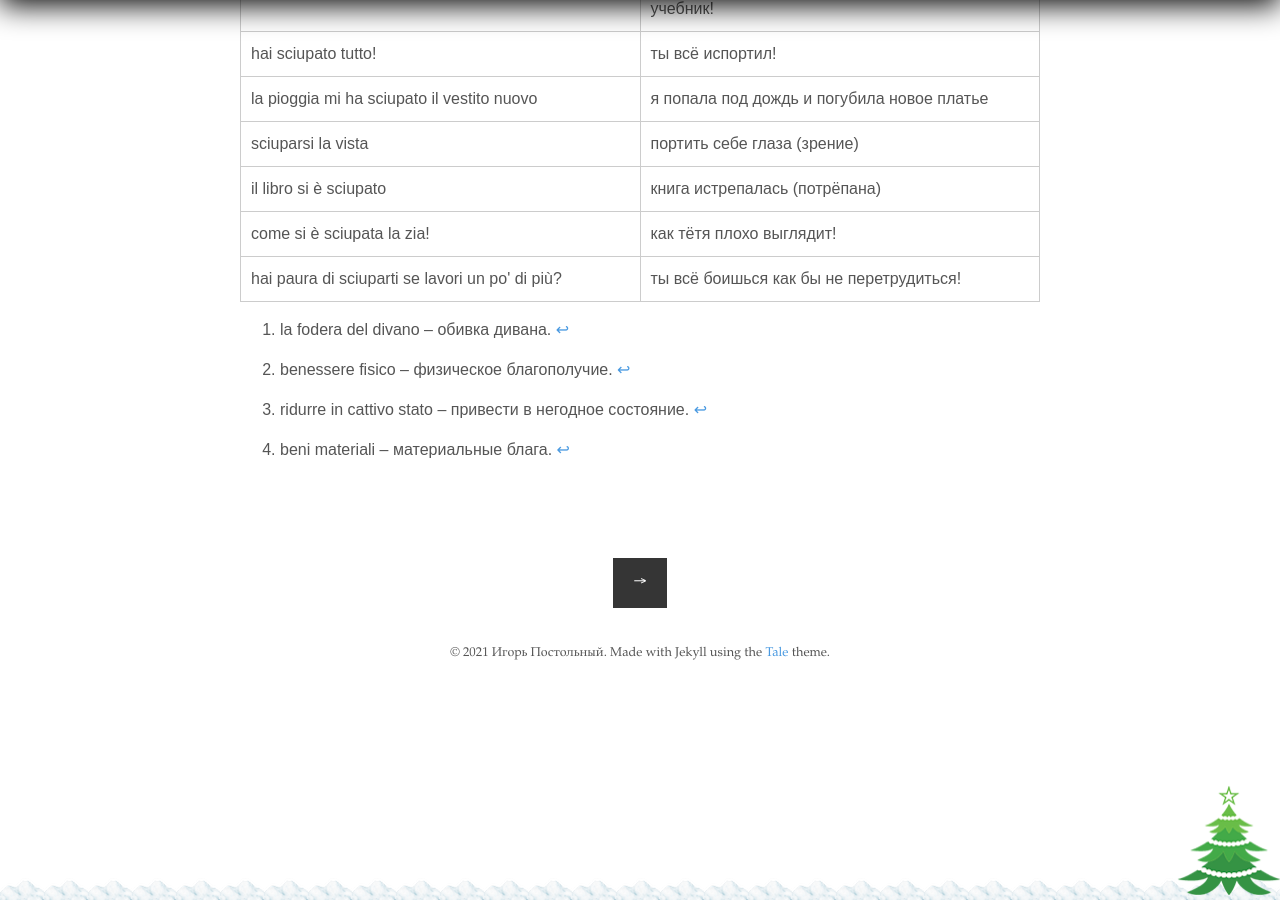
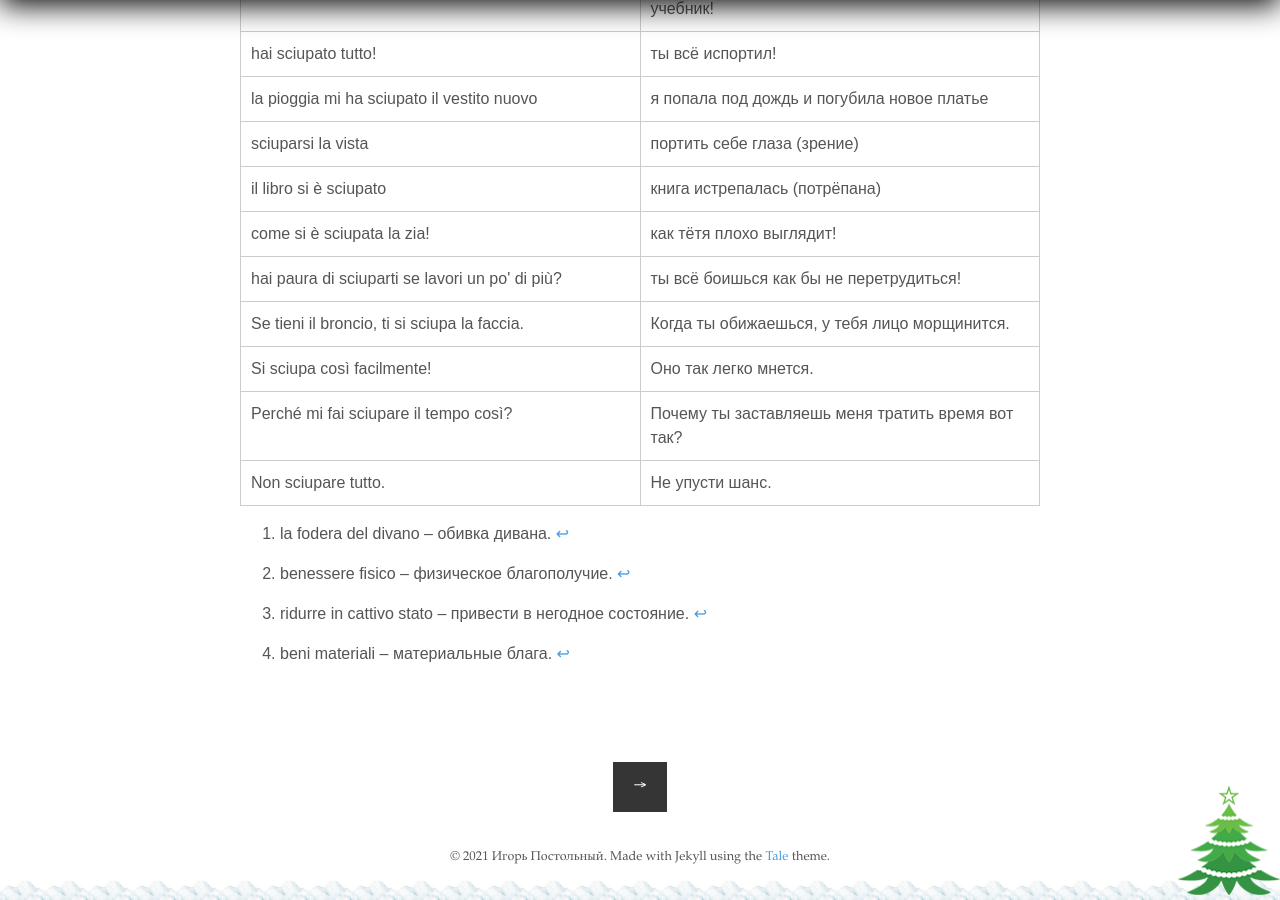
Before and after one commit to postolny/postolny.github.io, a Jekyll site: the page built from _posts/2021-01-29-sciupare.md, in a window 1280 px wide and 900 px high, scrolled down 2093 px. Built offline with Jekyll 4.4.1, drawn with Linux system fonts in a browser that asks for light colours; nearby versions of some CDN libraries.

Commit message:
Add files via upload

```diff
--- a/_posts/2021-01-29-sciupare.md
+++ b/_posts/2021-01-29-sciupare.md
@@ -48,6 +48,10 @@ v.tr. av. 1704; forse lat. *exsūpāre, comp. di ex- con valore intens. e supār
 |il libro si è sciupato|книга истрепалась (потрёпана)|
 |come si è sciupata la zia!|как тётя плохо выглядит!|
 |hai paura di sciuparti se lavori un po' di più?|ты всё боишься как бы не перетрудиться!|
+|Se tieni il broncio, ti si sciupa la faccia.|Когда ты обижаешься, у тебя лицо морщинится.|
+|Si sciupa così facilmente!|Оно так легко мнется.|
+|Perché mi fai sciupare il tempo così?|Почему ты заставляешь меня тратить время вот так?|
+|Non sciupare tutto.|Не упусти шанс.|
 
 [^1]: la fodera del divano – обивка дивана.
 
```
